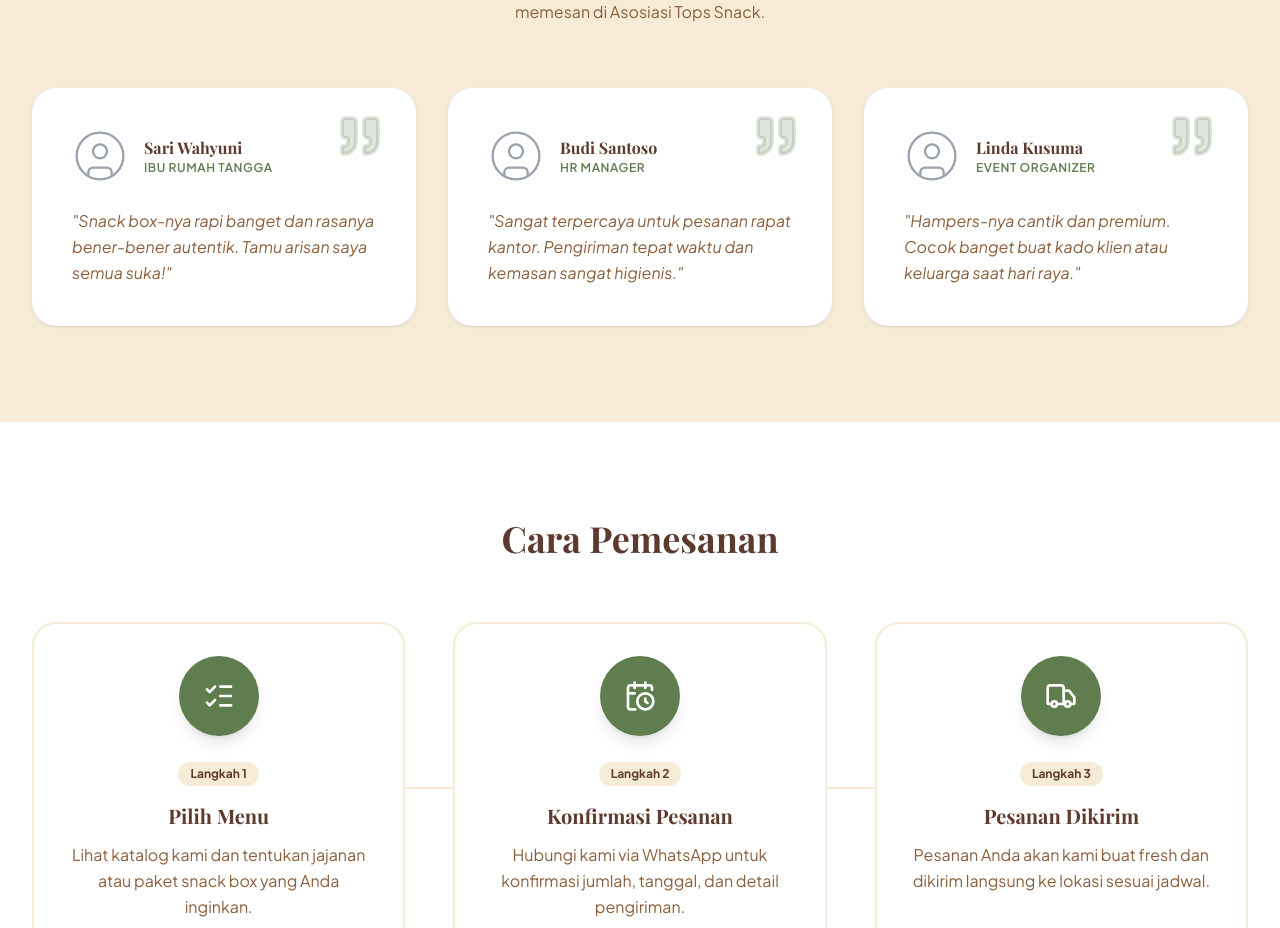
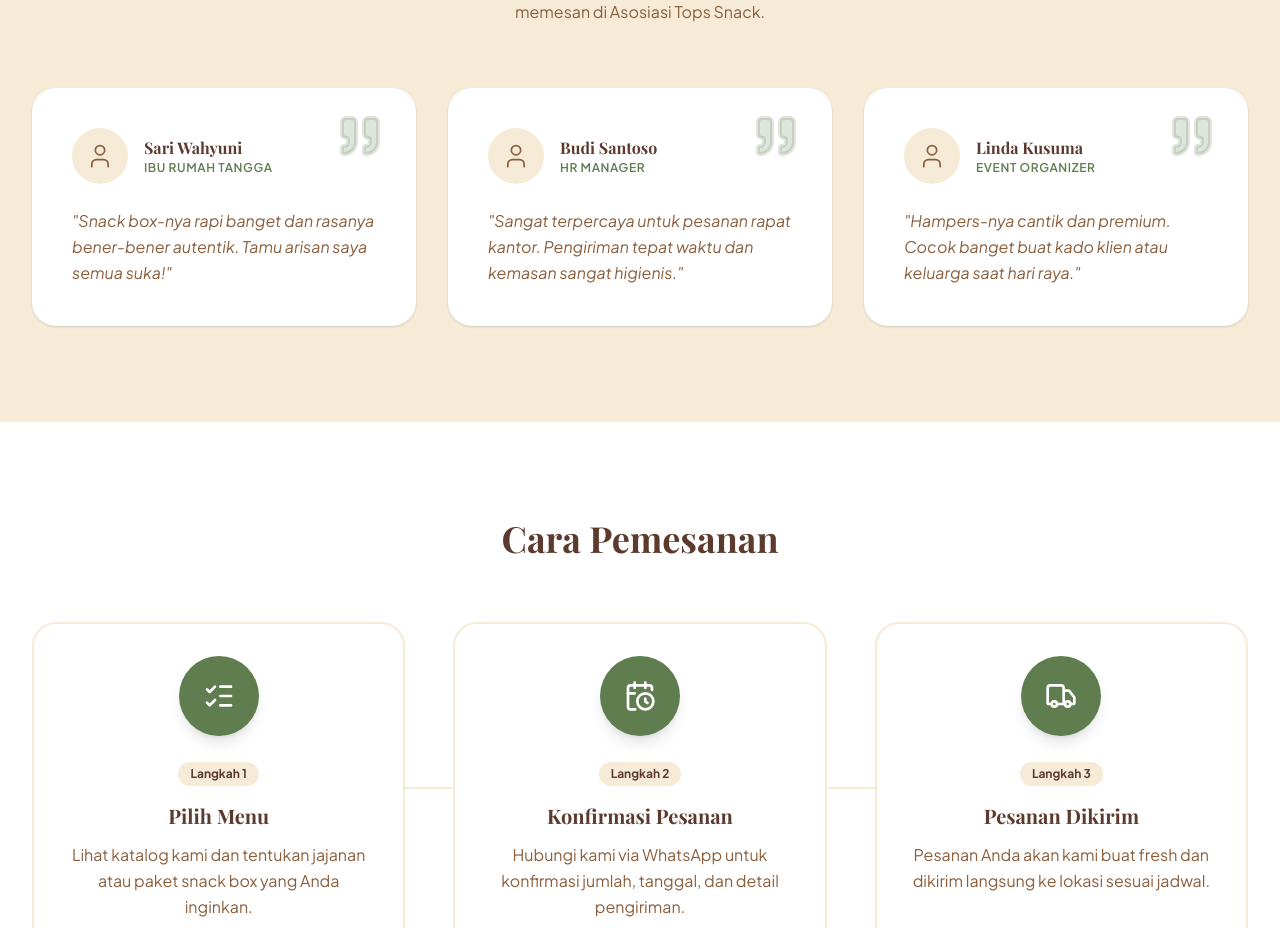
Before and after one commit to berrlylie/tops.snack, a React (Vite) app: page / in a window 1280 px wide. Shown: the part 4764-5692 px from the top of the page. Built offline with nearby package versions, Linux system fonts and the light colour scheme; a web font is replaced by a local one.

Commit message:
Update Testimonials.tsx

```diff
--- a/src/components/Testimonials.tsx
+++ b/src/components/Testimonials.tsx
@@ -1,5 +1,5 @@
 import { motion } from 'motion/react';
-import { Quote, UserCircle } from 'lucide-react'; // <-- Aku tambahkan UserCircle di sini
+import { Quote, User } from 'lucide-react';
 import { TESTIMONIALS } from '../constants';
 
 export default function Testimonials() {
@@ -29,7 +29,9 @@ export default function Testimonials() {
 
               <div className="flex items-center gap-4 mb-6">
 
-                <UserCircle className="w-14 h-14 text-gray-400" strokeWidth={1} />
+                <div className="w-14 h-14 rounded-full bg-brand-beige flex items-center justify-center">
+                  <User className="w-7 h-7 text-brand-brown-medium" strokeWidth={1.5} />
+                </div>
                 {/* -------------------------------------------------- */}
 
                 <div>
```
